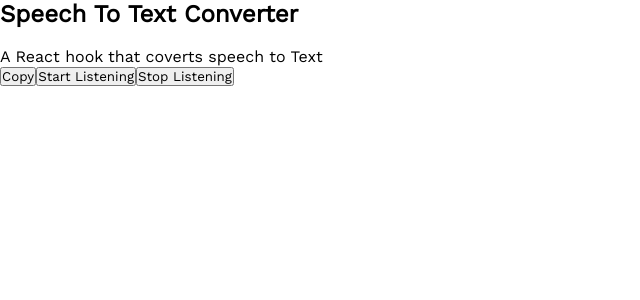
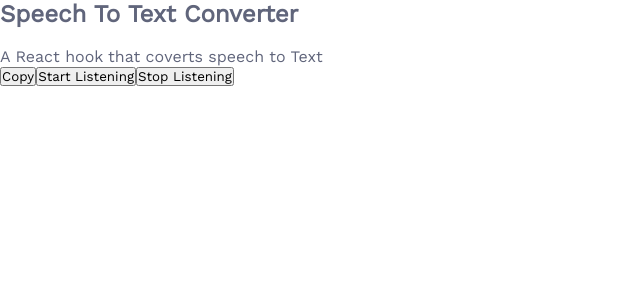
Before and after one commit to Kirttinath/text-to-speech-app, a React (Create React App) app: page / in a window 1280 px wide. Shown: the top 300 px of the page, without its empty margins (0-640 px from the left). Built offline with nearby package versions, Linux system fonts and the light colour scheme.

Commit message:
color added

```diff
--- a/src/App.css
+++ b/src/App.css
@@ -6,3 +6,7 @@
   box-sizing: border-box;
   font-family: "Work Sans", sans-serif;
 }
+
+html {
+  color: rgb(96 101 123);
+}
```
